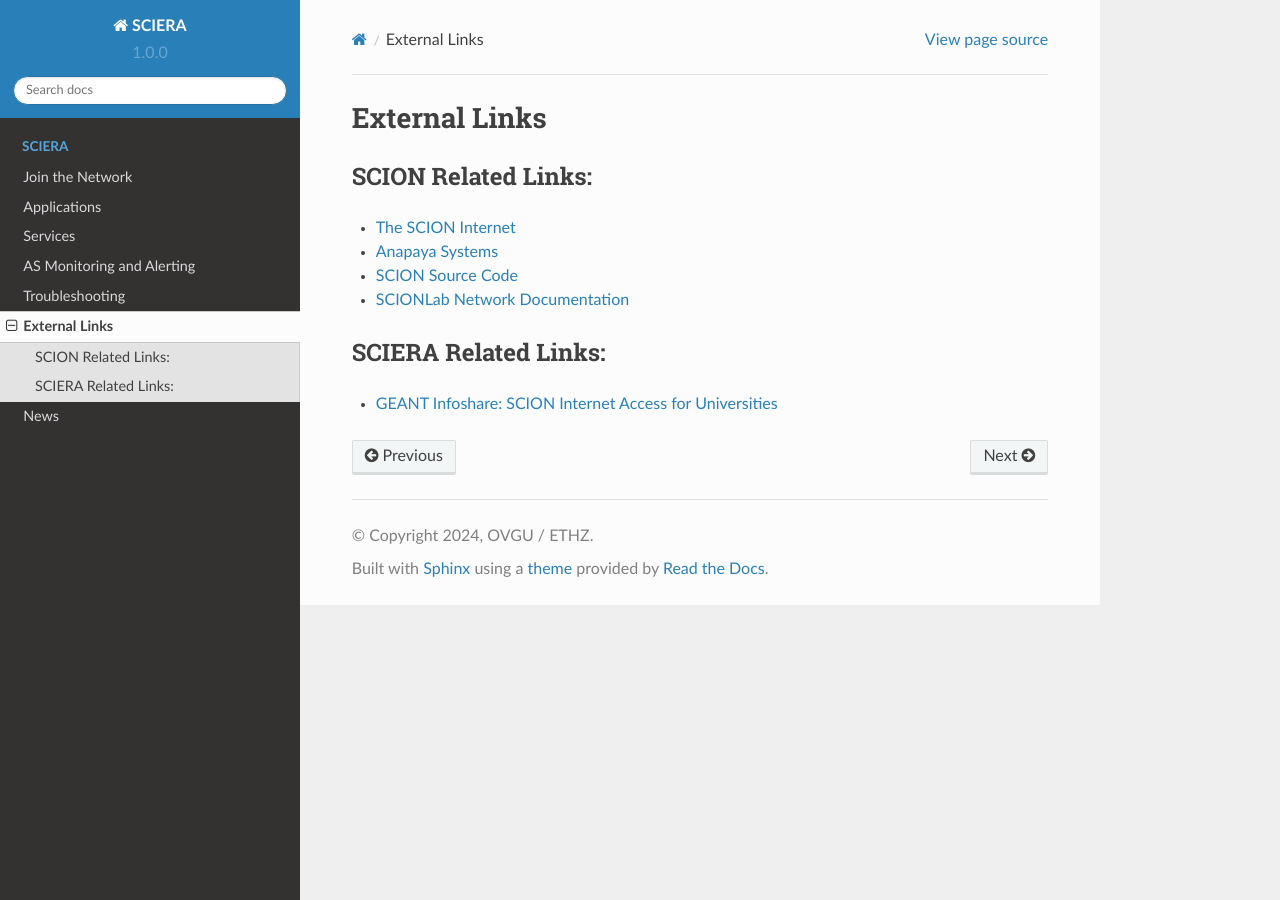
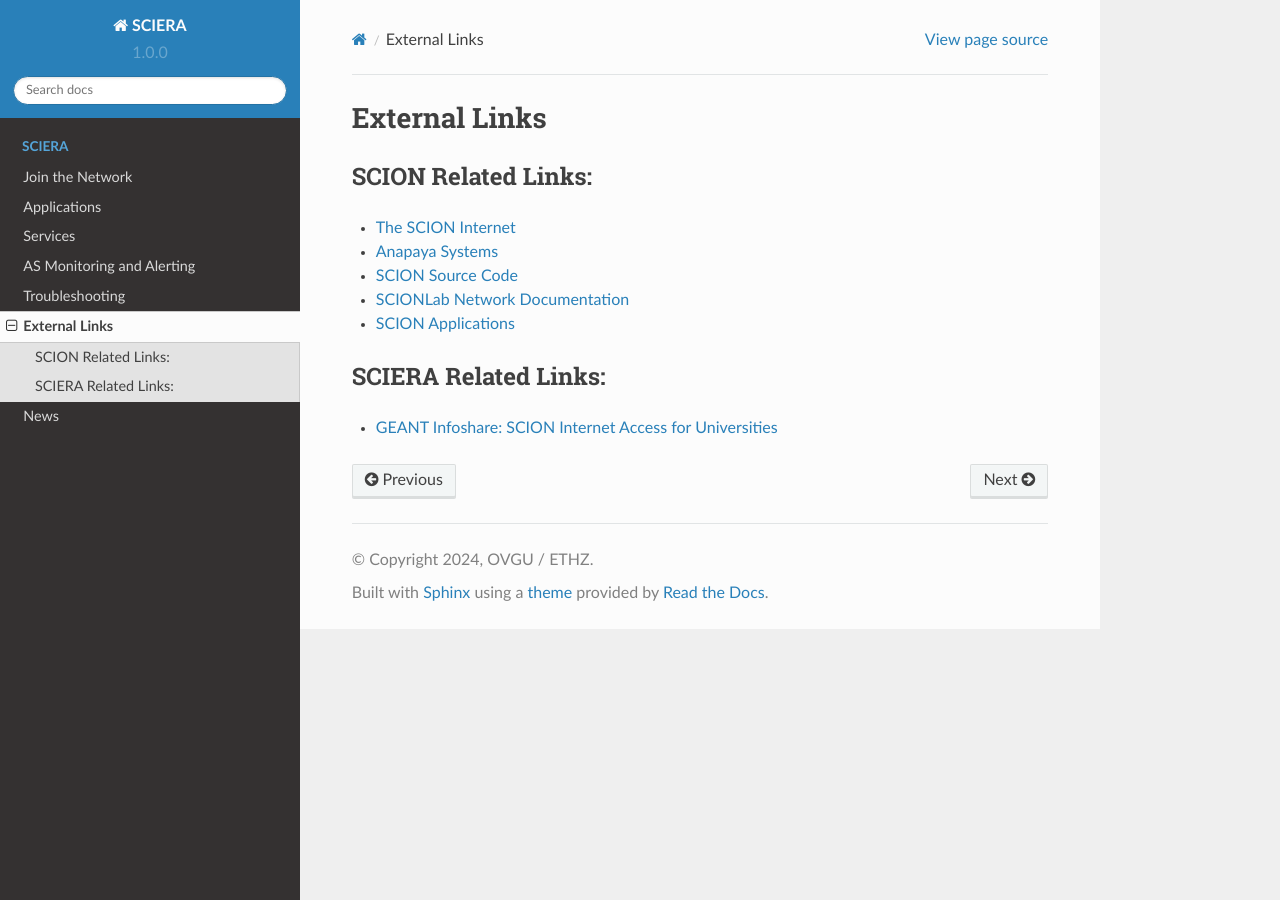
Before and after one commit to netsys-lab/scion-education-network-documentation, a Sphinx documentation site: the page built from docs/source/weblinks.rst, in a window 1280 px wide. Built offline with Sphinx 7.4.7 and the Read the Docs theme 2.0.0, drawn with Linux system fonts in a browser that asks for light colours.

Commit message:
Update weblinks.rst

```diff
--- a/docs/source/weblinks.rst
+++ b/docs/source/weblinks.rst
@@ -8,6 +8,7 @@
 * `Anapaya Systems <https://www.anapaya.net/>`_
 * `SCION Source Code <https://github.com/scionproto/scion/>`_
 * `SCIONLab Network Documentation <https://docs.scionlab.org/>`_
+* `SCION Applications <https://docs.scion.org/projects/scion-applications>`_
 
 SCIERA Related Links:
 -----------
```
